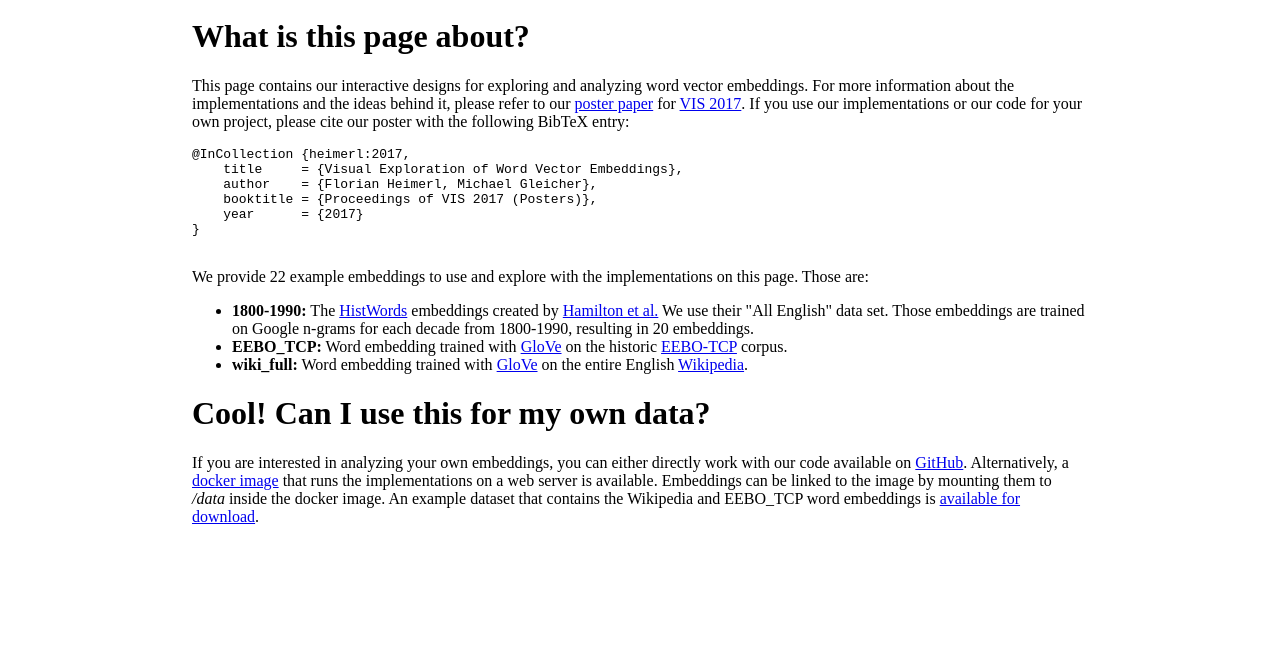
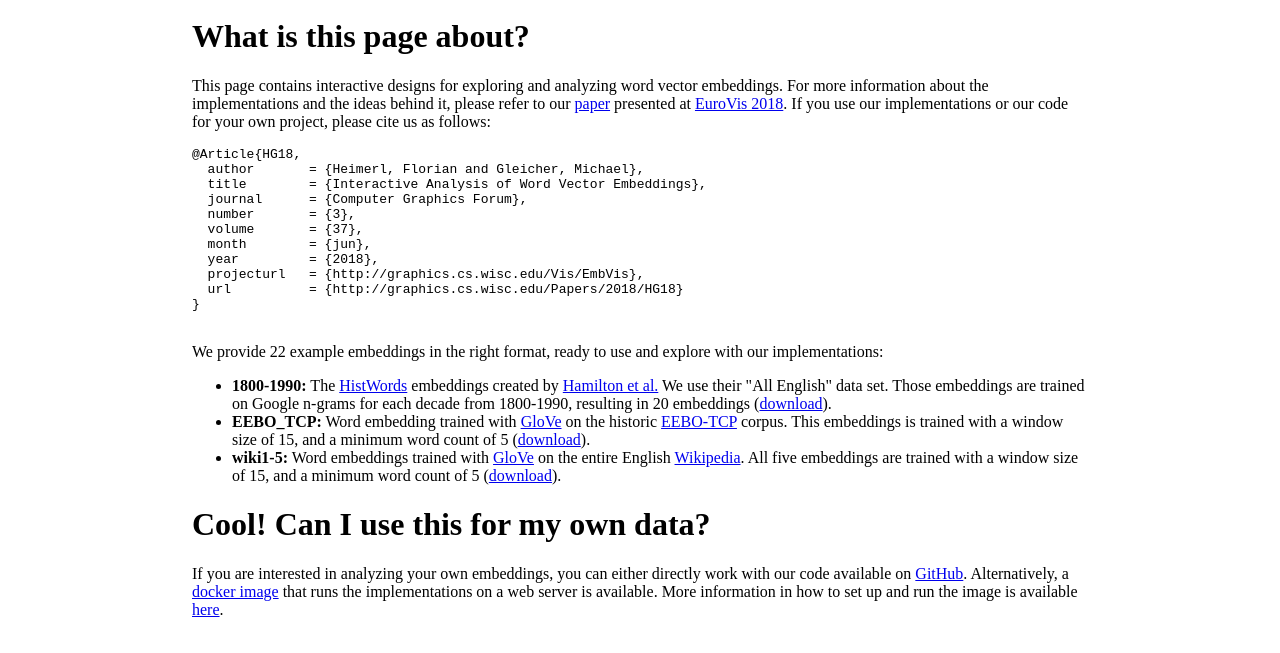
Before and after one commit to uwgraphics/viswordembeddings, a plain HTML site: page app/static/index.html in a window 1280 px wide. Shown: the part 51-704 px from the top of the page. Drawn offline with nearby package versions, Linux system fonts and the light colour scheme; files that its build step writes are made by us from their sources.

Commit message:
main page

```diff
--- a/app/static/index.html
+++ b/app/static/index.html
@@ -16,43 +16,50 @@
             <div class="textblock">
                 <h1>What is this page about?</h1>
                 <p>
-                This page contains our interactive designs for exploring and analyzing word vector embeddings.
-                For more information about the implementations and the ideas behind it, please refer to our <a href="http://pages.cs.wisc.edu/~heimerl/files/poster_summary.pdf" target="_blank">poster paper</a> for <a href="http://ieeevis.org" target="_blank">VIS 2017</a>.
-                If you use our implementations or our code for your own project, please cite our poster with the following BibTeX entry:
+                This page contains interactive designs for exploring and analyzing word vector embeddings.
+                For more information about the implementations and the ideas behind it, please refer to our <a href="http://pages.cs.wisc.edu/~heimerl/files/poster_summary.pdf" target="_blank">paper</a> presented at <a href="https://www.eurovis2018.org" target="_blank">EuroVis 2018</a>.
+                If you use our implementations or our code for your own project, please cite us as follows:
                 </p>
                 <pre>
-@InCollection {heimerl:2017,
-    title     = {Visual Exploration of Word Vector Embeddings},
-    author    = {Florian Heimerl, Michael Gleicher},
-    booktitle = {Proceedings of VIS 2017 (Posters)},
-    year      = {2017}
+@Article{HG18,
+  author       = {Heimerl, Florian and Gleicher, Michael},
+  title        = {Interactive Analysis of Word Vector Embeddings},
+  journal      = {Computer Graphics Forum},
+  number       = {3},
+  volume       = {37},
+  month        = {jun},
+  year         = {2018},
+  projecturl   = {http://graphics.cs.wisc.edu/Vis/EmbVis},
+  url          = {http://graphics.cs.wisc.edu/Papers/2018/HG18}
 }
                 </pre>
                 <p>
-                We provide 22 example embeddings to use and explore with the implementations on this page.
-                Those are:
+                We provide 22 example embeddings in the right format, ready to use and explore with our implementations:
                     <ul>
                         <li><b>1800-1990:</b> The
                             <a href="https://github.com/williamleif/histwords" target="_blank">HistWords</a>
                             embeddings created by
                             <a href="https://web.stanford.edu/~jurafsky/pubs/paper-hist_vec.pdf" target="_blank">Hamilton et al.</a>
                             We use their "All English" data set.
-                            Those embeddings are trained on Google n-grams for each decade from 1800-1990, resulting in 20 embeddings.
+                            Those embeddings are trained on Google n-grams for each decade from 1800-1990, resulting in 20 embeddings
+                            (<a href="https://pages.cs.wisc.edu/~heimerl/hamilton_embeddings.tar.bz2">download</a>).
                         </li>
-
                         <li><b>EEBO_TCP:</b>
                             Word embedding trained with
                             <a href="https://nlp.stanford.edu/projects/glove/" target="_blank">GloVe</a>
                             on the historic
                             <a href="http://www.textcreationpartnership.org/tcp-eebo/" target="_blank">EEBO-TCP</a>
                             corpus.
+                            This embeddings is trained with a window size of 15, and a minimum word count of 5
+                            (<a href="https://pages.cs.wisc.edu/~heimerl/eebo_embeddings.tar.bz2">download</a>).
                         </li>
-
-                        <li><b>wiki_full:</b>
-                            Word embedding trained with
+                        <li><b>wiki1-5:</b>
+                            Word embeddings trained with
                             <a href="https://nlp.stanford.edu/projects/glove/" target="_blank">GloVe</a>
                             on the entire English
                             <a href="http://www.wikipedia.org" target="_blank">Wikipedia</a>.
+                            All five embeddings are trained with a window size of 15, and a minimum word count of 5
+                            (<a href="https://pages.cs.wisc.edu/~heimerl/wiki_embeddings.tar.bz2">download</a>).
                         </li>
                     </ul>
                 </p>
@@ -60,8 +67,7 @@
                 <p>
                 If you are interested in analyzing your own embeddings, you can either directly work with our code available on <a href="https://github.com/uwgraphics/viswordembeddings" target="_blank">GitHub</a>.
                 Alternatively, a <a href="https://hub.docker.com/r/fheimerl/viswordembeddings/" target="_blank">docker image</a> that runs the implementations on a web server is available.
-                Embeddings can be linked to the image by mounting them to <i>/data</i> inside the docker image.
-                An example dataset that contains the Wikipedia and EEBO_TCP word embeddings is <a href="http://pages.cs.wisc.edu/~heimerl/embs.tar.bz2" target="_blank">available for download</a>.
+                More information in how to set up and run the image is available <a href="http://graphics.cs.wisc.edu/Vis/EmbVis/" target="_blank">here</a>.
                 </p>
             </div>
         </div>
```
